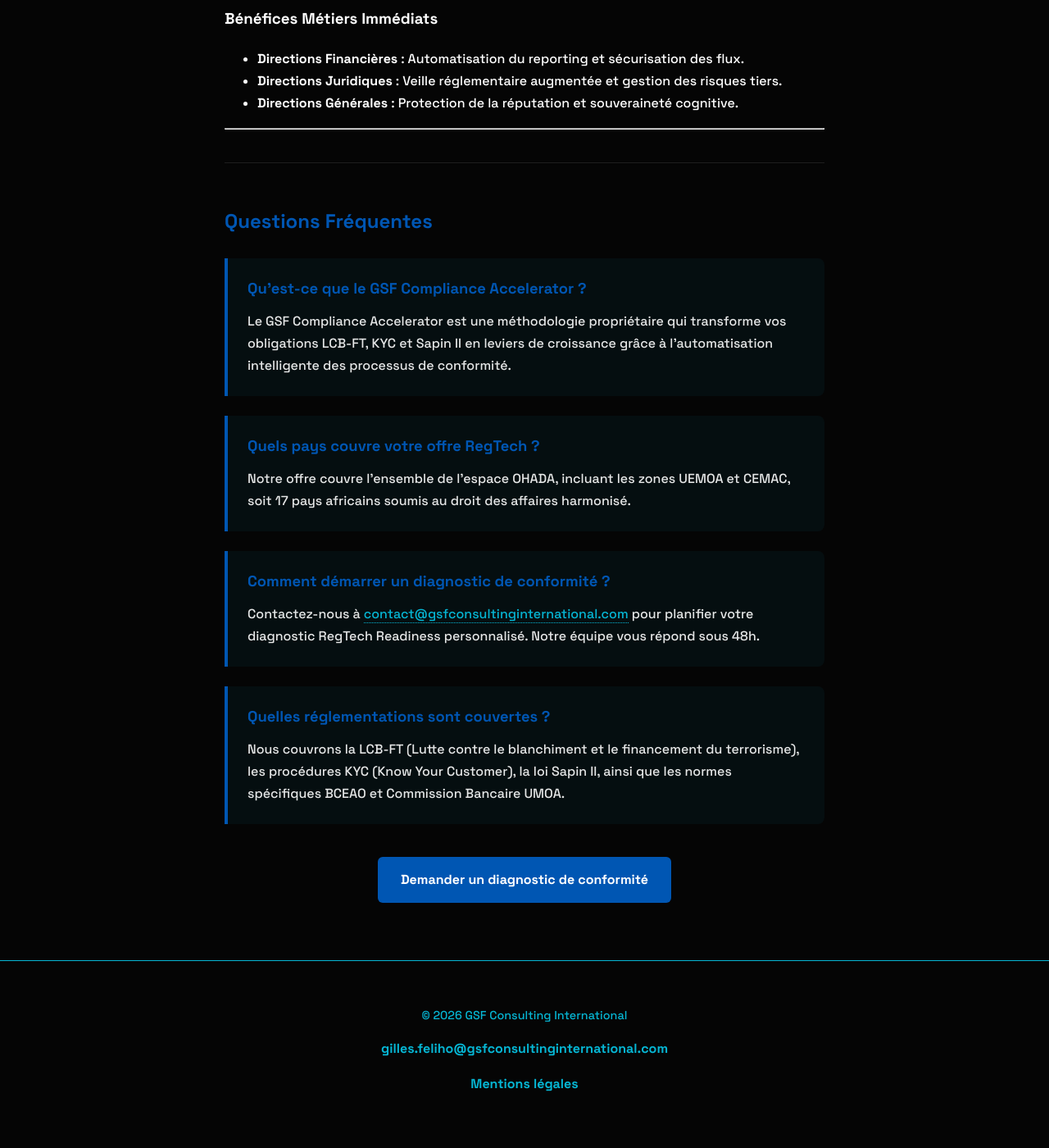
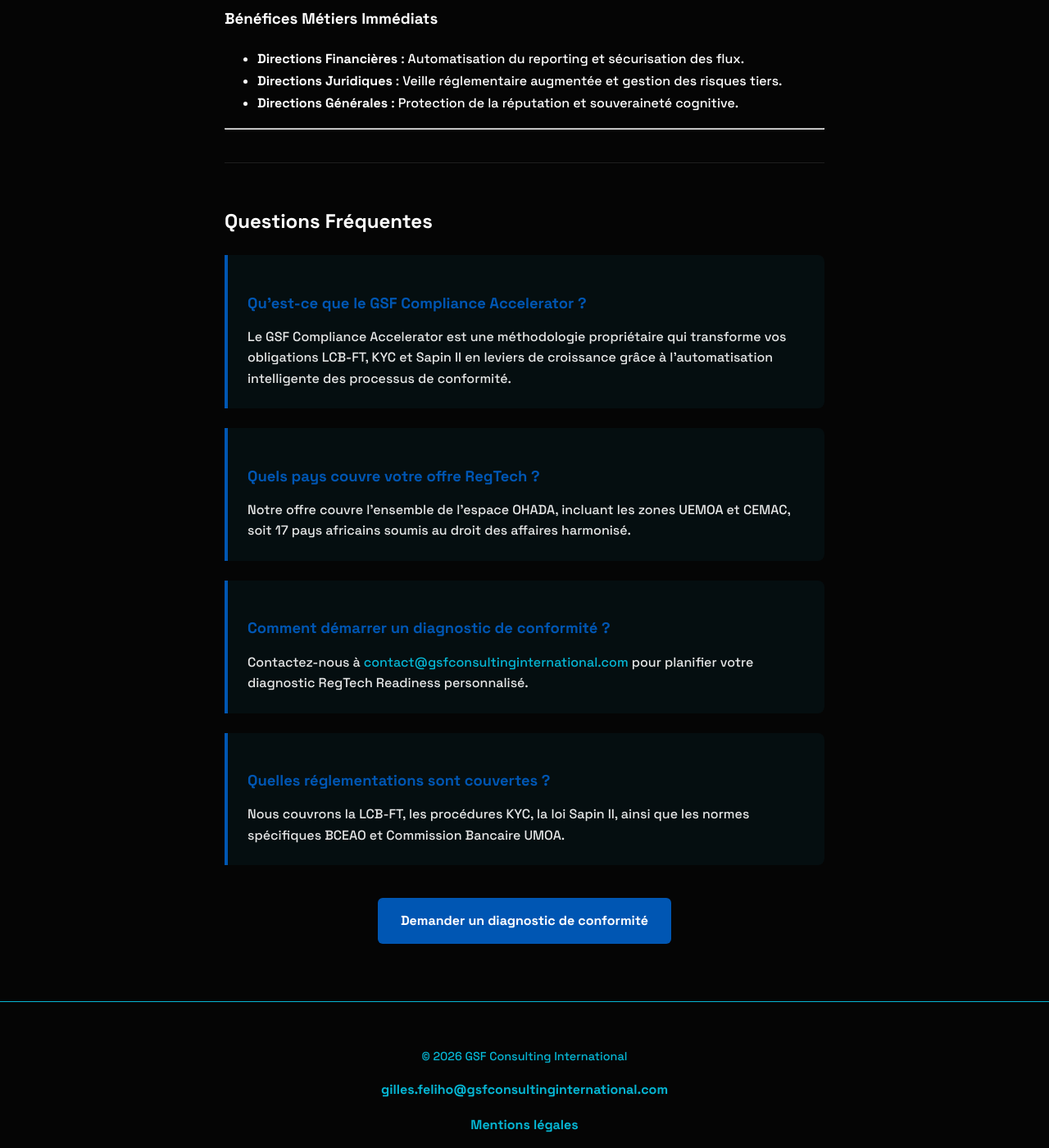
Before and after one commit to GSF-CONSULTING-INTERNATIONALE/.github.io-, a Jekyll site: the page built from regtech-ohada/index.md, in a window 1280 px wide and 1400 px high, scrolled down 1289 px. Shown: the whole window at 82% size. Built offline with Jekyll 4.4.1, drawn with Linux system fonts in a browser that asks for light colours.

Commit message:
Updated 1 file via CloudCannon.

```diff
--- a/_includes/faq-regtech.html
+++ b/_includes/faq-regtech.html
@@ -1,90 +1,31 @@
-
 <style>
-  .faq-section {
-    margin: 2.5rem 0;
-    padding-top: 2rem;
-    border-top: 1px solid rgba(255,255,255,0.1);
-  }
-  .faq-section h2 {
-    color: #0056b3;
-    font-size: 1.5rem;
-    margin-bottom: 1.5rem;
-    font-weight: 600;
-  }
-  .faq-item {
-    background: rgba(6, 182, 212, 0.05);
-    border-left: 4px solid #0056b3;
-    padding: 1.5rem;
-    border-radius: 0 8px 8px 0;
-    margin-bottom: 1.5rem;
-    transition: transform 0.2s ease, box-shadow 0.2s ease;
-  }
-  .faq-item:hover {
-    transform: translateX(4px);
-    box-shadow: 0 2px 8px rgba(0,0,0,0.1);
-  }
-  .faq-item h3 {
-    color: #0056b3;
-    font-size: 1.15rem;
-    margin: 0 0 0.8rem 0;
-    font-weight: 600;
-    line-height: 1.4;
-  }
-  .faq-item p {
-    color: rgba(255,255,255,0.9);
-    line-height: 1.7;
-    margin: 0;
-  }
-  .faq-item a {
-    color: #06b6d4;
-    text-decoration: none;
-    border-bottom: 1px dotted #06b6d4;
-    transition: border-bottom-style 0.2s ease;
-  }
-  .faq-item a:hover {
-    border-bottom-style: solid;
-    color: #0056b3;
-  }
-  @media (max-width: 768px) {
-    .faq-item {
-      padding: 1.25rem;
-    }
-    .faq-item h3 {
-      font-size: 1.05rem;
-    }
-  }
-
+  .faq-section { margin: 2.5rem 0; padding-top: 2rem; border-top: 1px solid rgba(255,255,255,0.1); }
+  .faq-item { background: rgba(6, 182, 212, 0.05); border-left: 4px solid #0056b3; padding: 1.5rem; border-radius: 0 8px 8px 0; margin-bottom: 1.5rem; }
+  .faq-item h3 { color: #0056b3; font-size: 1.15rem; margin-bottom: 0.8rem; }
+  .faq-item p { color: rgba(255,255,255,0.9); line-height: 1.6; margin: 0; }
 </style>
 
-<section class="faq-section" itemscope itemtype="https://schema.org/FAQPage">
+<section class="faq-section">
   <h2>Questions Fréquentes</h2>
 
-  <div class="faq-item" itemscope itemprop="mainEntity" itemtype="https://schema.org/Question">
-    <h3 itemprop="name">Qu'est-ce que le GSF Compliance Accelerator ?</h3>
-    <div itemscope itemprop="acceptedAnswer" itemtype="https://schema.org/Answer">
-      <p itemprop="text">Le GSF Compliance Accelerator est une méthodologie propriétaire qui transforme vos obligations LCB-FT, KYC et Sapin II en leviers de croissance grâce à l'automatisation intelligente des processus de conformité.</p>
-    </div>
+  <div class="faq-item">
+    <h3>Qu'est-ce que le GSF Compliance Accelerator ?</h3>
+    <p>Le GSF Compliance Accelerator est une méthodologie propriétaire qui transforme vos obligations LCB-FT, KYC et Sapin II en leviers de croissance grâce à l'automatisation intelligente des processus de conformité.</p>
   </div>
 
-  <div class="faq-item" itemscope itemprop="mainEntity" itemtype="https://schema.org/Question">
-    <h3 itemprop="name">Quels pays couvre votre offre RegTech ?</h3>
-    <div itemscope itemprop="acceptedAnswer" itemtype="https://schema.org/Answer">
-      <p itemprop="text">Notre offre couvre l'ensemble de l'espace OHADA, incluant les zones UEMOA et CEMAC, soit 17 pays africains soumis au droit des affaires harmonisé.</p>
-    </div>
+  <div class="faq-item">
+    <h3>Quels pays couvre votre offre RegTech ?</h3>
+    <p>Notre offre couvre l'ensemble de l'espace OHADA, incluant les zones UEMOA et CEMAC, soit 17 pays africains soumis au droit des affaires harmonisé.</p>
   </div>
 
-  <div class="faq-item" itemscope itemprop="mainEntity" itemtype="https://schema.org/Question">
-    <h3 itemprop="name">Comment démarrer un diagnostic de conformité ?</h3>
-    <div itemscope itemprop="acceptedAnswer" itemtype="https://schema.org/Answer">
-      <p itemprop="text">Contactez-nous à <a href="mailto:contact@gsfconsultinginternational.com" aria-label="Demander un diagnostic de conformité RegTech par email">contact@gsfconsultinginternational.com</a> pour planifier votre diagnostic RegTech Readiness personnalisé. Notre équipe vous répond sous 48h.</p>
-    </div>
+  <div class="faq-item">
+    <h3>Comment démarrer un diagnostic de conformité ?</h3>
+    <p>Contactez-nous à <a href="mailto:contact@gsfconsultinginternational.com">contact@gsfconsultinginternational.com</a> pour planifier votre diagnostic RegTech Readiness personnalisé.</p>
   </div>
 
-  <div class="faq-item" itemscope itemprop="mainEntity" itemtype="https://schema.org/Question">
-    <h3 itemprop="name">Quelles réglementations sont couvertes ?</h3>
-    <div itemscope itemprop="acceptedAnswer" itemtype="https://schema.org/Answer">
-      <p itemprop="text">Nous couvrons la LCB-FT (Lutte contre le blanchiment et le financement du terrorisme), les procédures KYC (Know Your Customer), la loi Sapin II, ainsi que les normes spécifiques BCEAO et Commission Bancaire UMOA.</p>
-    </div>
+  <div class="faq-item">
+    <h3>Quelles réglementations sont couvertes ?</h3>
+    <p>Nous couvrons la LCB-FT, les procédures KYC, la loi Sapin II, ainsi que les normes spécifiques BCEAO et Commission Bancaire UMOA.</p>
   </div>
 </section>
 
@@ -114,7 +55,7 @@
       "name": "Comment démarrer un diagnostic de conformité ?",
       "acceptedAnswer": {
         "@type": "Answer",
-        "text": "Contactez-nous à contact@gsfconsultinginternational.com pour planifier votre diagnostic RegTech Readiness personnalisé. Notre équipe vous répond sous 48h."
+        "text": "Contactez-nous à contact@gsfconsultinginternational.com pour planifier votre diagnostic RegTech Readiness personnalisé."
       }
     },
     {
@@ -122,7 +63,7 @@
       "name": "Quelles réglementations sont couvertes ?",
       "acceptedAnswer": {
         "@type": "Answer",
-        "text": "Nous couvrons la LCB-FT (Lutte contre le blanchiment et le financement du terrorisme), les procédures KYC (Know Your Customer), la loi Sapin II, ainsi que les normes spécifiques BCEAO et Commission Bancaire UMOA."
+        "text": "Nous couvrons la LCB-FT, les procédures KYC, la loi Sapin II, ainsi que les normes spécifiques BCEAO et Commission Bancaire UMOA."
       }
     }
   ]
```
